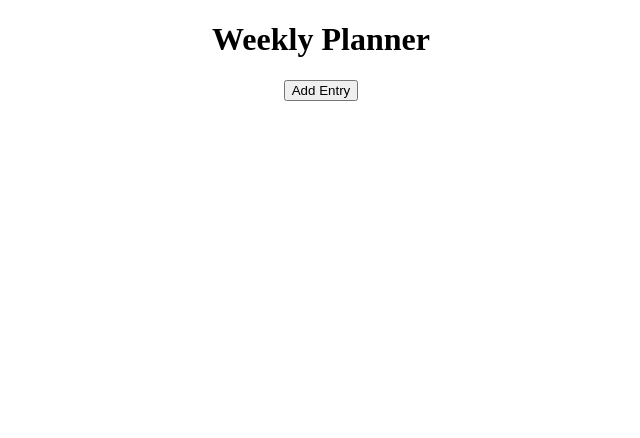
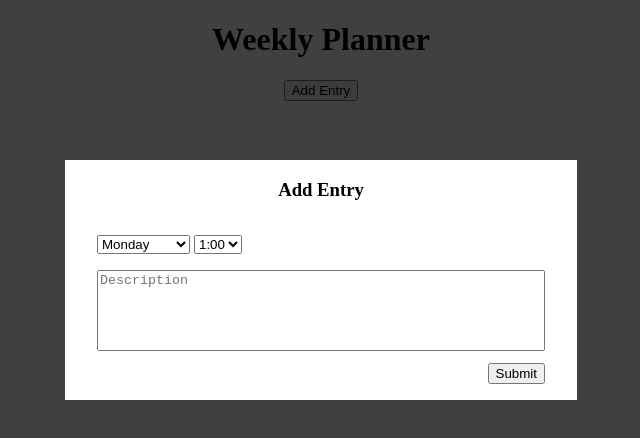
Before and after one commit to arjunkahlon/week-planner, a website: page index.html in a window 1280 px wide. Both pictures are taken after a click on the button "Add Entry". Shown: the whole page, without its empty margins (319-959 px from the left). Drawn offline with Linux system fonts and the light colour scheme.

Commit message:
entry button and submit button javascript.

```diff
--- a/index.html
+++ b/index.html
@@ -17,7 +17,7 @@
         </div>
       </div>
 
-      <form action="">
+      <form>
         <div class="row margin-1">
           <div class="column-full">
             <select>
@@ -43,7 +43,7 @@
         </div>
         <div class="row">
           <div class="column-full text-right ">
-            <button type="submit">Submit</button>
+            <button id="submit-button" type="submit">Submit</button>
           </div>
         </div>
       </form>
@@ -61,7 +61,7 @@
     <div class="row center">
       <div class="column-full">
         <div id="add-entry-wrapper" class="text-center">
-          <button>Add Entry</button>
+          <button id="entry-button">Add Entry</button>
         </div>
 
       </div>
--- a/main.js
+++ b/main.js
@@ -0,0 +1,20 @@
+var $addEntryButton = document.querySelector('#entry-button');
+var $modalContainer = document.querySelector('.modal-container');
+var $submitForm = document.querySelector('form');
+
+function clickEntry(event){
+  if(event.target.tagName === 'BUTTON'){
+    $modalContainer.classList.remove('hidden');
+  }
+  console.log();
+}
+
+function clickSubmit(event){
+  event.preventDefault();
+  if(event.target.tagName === 'BUTTON'){
+    $modalContainer.classList.add('hidden');
+  }
+}
+
+$addEntryButton.addEventListener('click', clickEntry);
+$submitForm.addEventListener('click', clickSubmit);
--- a/styles.css
+++ b/styles.css
@@ -15,10 +15,11 @@
 
 .modal {
   width: 40%;
-  height: 30%;
+  height: auto;
   margin: 0 auto;
   margin-top: 10rem;
   padding: 0 2rem;
+  padding-bottom: 1rem;
 }
 
 .margin-1 {
```
